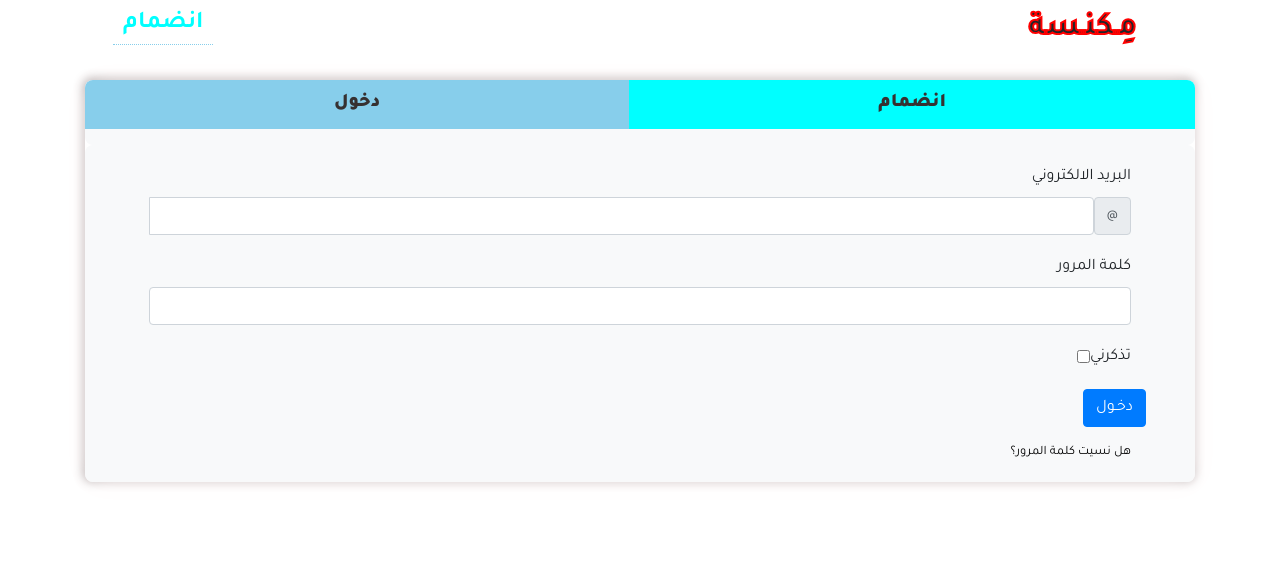
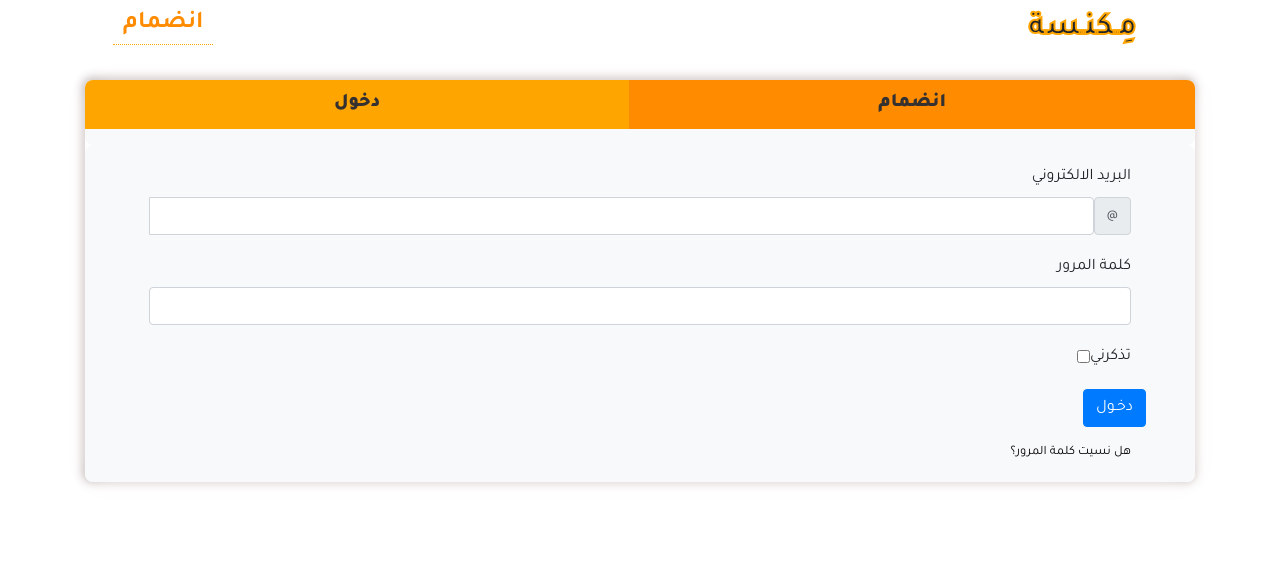
Before and after one commit to Henkamoh00/univ_eloued.ai_house.miknassa, a Flask app: page /miknassa in a window 1280 px wide. Shown: the top 561 px of the page. Run offline with Flask 3, Linux system fonts and the light colour scheme; data that the repository does not hold is empty; some libraries are stand-ins or nearby versions.

Commit message:
first commit

```diff
--- a/miknassa/static/css/home.css
+++ b/miknassa/static/css/home.css
@@ -1,3 +1,10 @@
+:root {
+    --primary: orange;
+    --secondary: #ff8c00;
+    --gray: #f8f9fa;
+    --black-shadow: rgba(0, 0, 0, 0.1);
+}
+
 * {
     padding: 0;
     margin: 0;
@@ -73,7 +80,6 @@ a:hover {
 h2 {
     text-align: center;
     padding: 0.5em;
-    background-color: var(--color3);
     font-size: 2.5em;
     border-radius: 0.625em;
     -webkit-border-radius: 0.625em;
@@ -107,7 +113,7 @@ nav .content {
     height: fit-content;
     font-size: 2em;
     font-weight: bolder;
-    -webkit-text-stroke-color: red;
+    -webkit-text-stroke-color: var(--primary);
     -webkit-text-stroke-width: medium;
     margin-right: 10%;
 }
@@ -166,8 +172,8 @@ nav .content {
 }
 
 .list a:hover {
-    border-bottom: 1px skyblue solid;
-    color: aqua !important;
+    border-bottom: 1px var(--primary) solid;
+    color: var(--secondary) !important;
     padding-bottom: 4px;
     cursor: pointer;
 }
@@ -192,10 +198,10 @@ nav .content {
 }
 
 #navJoin {
-    color: aqua !important;
+    color: var(--secondary) !important;
     font-size: 1.5em;
     line-height: 1.2em;
-    border-bottom: 1px skyblue dotted;
+    border-bottom: 1px var(--primary) dotted;
 }
 
 #navJoin:hover {
@@ -208,8 +214,8 @@ nav .content {
 }
 
 #logout:hover {
-    border-bottom: 1px red solid;
-    color: red !important;
+    border-bottom: 1px var(--primary) solid;
+    color: var(--primary) !important;
 }
 
 /* ************************************** header *********************************** */
@@ -314,7 +320,7 @@ main section {
     align-items: flex-start;
     overflow: hidden;
     padding-top: 5vh;
-    background-color: #f8f9fa;
+    background-color: var(--gray);
     border-radius: 8px;
     box-shadow: 1px 1px 10px 1px #d9dadd;
 }
@@ -374,7 +380,7 @@ main section {
 }
 
 .partners .content .card .data h3 {
-    background-color: var(--color3);
+    background-color: black;
     border-radius: 0.9375em;
     padding: 0.4em 0;
     height: 2.8125em;
@@ -401,7 +407,7 @@ main section {
     font-weight: bolder;
     text-align: center;
     margin-bottom: 5vh;
-    -webkit-text-stroke-color: skyblue;
+    -webkit-text-stroke-color: var(--primary);
     -webkit-text-stroke-width: medium;
 }
 
@@ -412,8 +418,8 @@ main section {
     border: 1px solid rgb(194, 187, 187);
     border-radius: 8px;
     padding: 5px 15px;
-    box-shadow: 1px 1px 20px 1px skyblue;
-    background-color: lightskyblue;
+    box-shadow: 1px 1px 20px 1px var(--primary);
+    background-color: var(--primary);
     color: white;
 }
 
--- a/miknassa/static/css/login.css
+++ b/miknassa/static/css/login.css
@@ -1,3 +1,10 @@
+:root {
+    --primary: orange;
+    --secondary: #ff8c00;
+    --gray: #f8f9fa;
+    --black-shadow: rgba(0, 0, 0, 0.1);
+}
+
 * {
     padding: 0;
     margin: 0;
@@ -37,7 +44,7 @@ a {
 
 .formBox {
     flex: 0 0 auto;
-    background-color: #f8f9fa;
+    background-color: var(--gray);
     padding: 20px 5vw;
     width: 100%;
     border-radius: 8px;
@@ -60,7 +67,7 @@ form {
     overflow: hidden;
     width: 100%;
     border-radius: 8px;
-    background-color: #f8f9fa;
+    background-color: var(--gray);
 }
 
 .formBtn {
@@ -80,11 +87,11 @@ form {
 }
 
 .joinBtn {
-    background-color: aqua;
+    background-color: var(--secondary);
 }
 
 .enterBtn {
-    background-color: skyblue;
+    background-color: var(--primary);
 }
 
 
```
Also changed, not shown: miknassa/static/css/app.css (+7 -0 lines), miknassa/static/css/dashboard.css (+18 -11 lines).
